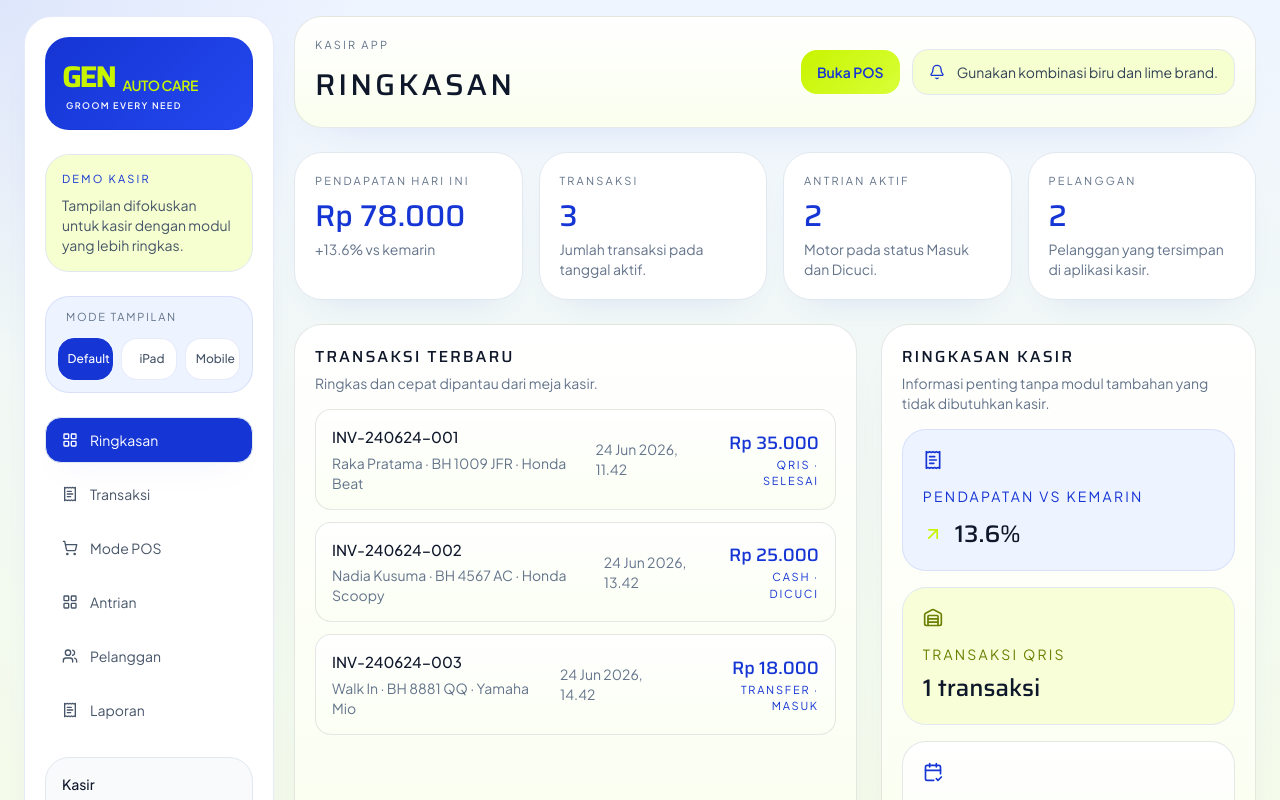
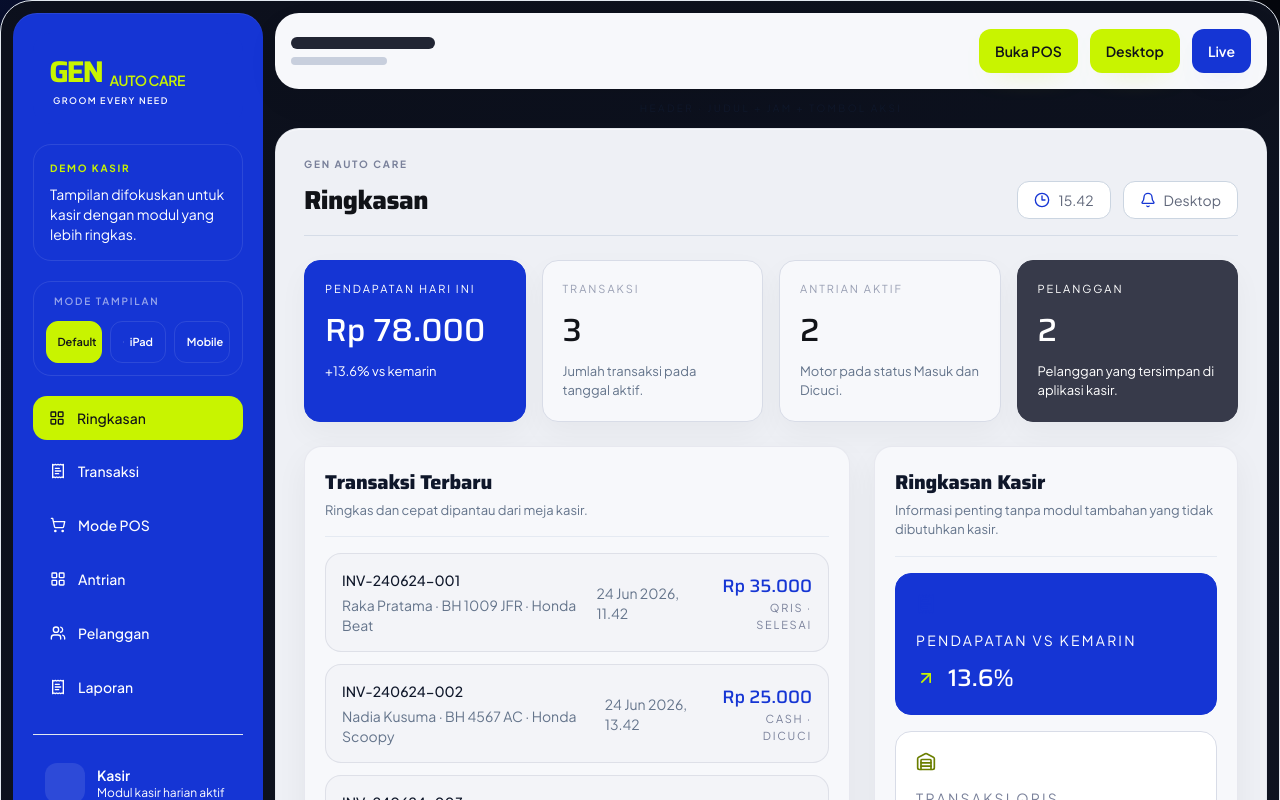
Before and after one commit to triosptr/app-genautocare, a React (Vite) app: page / in a window 1280 px wide. Both pictures are taken after a click on the button 902 px from the left and 277 px from the top of the page. Shown: the top 800 px of the page. Built offline with nearby package versions, Linux system fonts and the light colour scheme.

Commit message:
Adapt UI to blueprint layout

```diff
--- a/src/components/layout/AppShell.tsx
+++ b/src/components/layout/AppShell.tsx
@@ -1,5 +1,6 @@
 import {
   Bell,
+  Clock3,
   MonitorSmartphone,
   TabletSmartphone,
   LayoutGrid,
@@ -52,26 +53,28 @@ export function AppShell({ mode, role, deviceMode, onChangeDeviceMode, onSignOut
         : 'max-w-[1480px] lg:grid-cols-[250px_minmax(0,1fr)]';
   const asideClass = deviceMode === 'mobile' ? 'p-4' : 'p-5';
   const navClass = deviceMode === 'mobile' ? 'grid grid-cols-2 gap-2' : 'space-y-2';
+  const previewLabel = deviceMode === 'mobile' ? 'Mobile' : deviceMode === 'ipad' ? 'iPad' : 'Desktop';
+  const nowLabel = new Date().toLocaleTimeString('id-ID', { hour: '2-digit', minute: '2-digit' });
 
   return (
-    <div className="min-h-screen bg-[radial-gradient(circle_at_top_left,_rgba(21,53,212,0.08),_transparent_20%),radial-gradient(circle_at_bottom_right,_rgba(200,244,0,0.18),_transparent_24%),linear-gradient(180deg,_#eff5ff_0%,_#f7ffdd_100%)] text-slate-900">
-      <div className={cn('mx-auto grid min-h-screen gap-5 px-4 py-4 lg:px-6', shellLayoutClass)}>
-        <aside className={cn('rounded-[28px] border border-[#1535D4]/10 bg-white shadow-[0_18px_42px_-30px_rgba(21,53,212,0.2)]', asideClass)}>
-          <div className="rounded-3xl border border-[#1535D4]/10 bg-[linear-gradient(135deg,_#1535D4_0%,_#2448ef_100%)] px-4 py-4">
+    <div className="min-h-screen bg-[radial-gradient(circle_at_top_left,_rgba(21,53,212,0.16),_transparent_18%),linear-gradient(180deg,_#05070d_0%,_#0b1020_100%)] text-slate-900">
+      <div className={cn('mx-auto grid min-h-screen gap-3 rounded-[32px] border border-white/8 bg-[linear-gradient(135deg,_rgba(12,16,28,0.96)_0%,_rgba(15,20,34,0.98)_100%)] p-3 shadow-[0_24px_80px_-40px_rgba(0,0,0,0.85)]', shellLayoutClass)}>
+        <aside className={cn('rounded-[24px] bg-[#1535D4] text-white shadow-[inset_0_1px_0_rgba(255,255,255,0.08)]', asideClass)}>
+          <div className="rounded-[18px] bg-[#1535D4] px-4 py-4">
             <BrandLogo compact variant="on-dark" />
           </div>
 
-          <div className="mt-6 rounded-3xl border border-[#C8F400]/22 bg-[#f5ffcf] p-4">
-            <p className="text-[11px] uppercase tracking-[0.2em] text-[#1535D4]">{mode === 'hybrid' ? 'Hybrid mode' : 'Demo kasir'}</p>
-            <p className="mt-2 text-sm text-slate-600">
+          <div className="mt-5 rounded-[18px] border border-white/10 bg-white/8 p-4">
+            <p className="brand-eyebrow text-[#C8F400]">{mode === 'hybrid' ? 'Hybrid mode' : 'Demo kasir'}</p>
+            <p className="mt-2 text-sm text-white/78">
               {mode === 'hybrid'
                 ? 'Versi ringan untuk operasional kasir tetap aktif di project yang sama.'
                 : 'Tampilan difokuskan untuk kasir dengan modul yang lebih ringkas.'}
             </p>
           </div>
 
-          <div className="mt-6 rounded-3xl border border-[#1535D4]/10 bg-[#eef4ff] p-3">
-            <p className="px-2 text-[11px] uppercase tracking-[0.16em] text-slate-500">Mode tampilan</p>
+          <div className="mt-5 rounded-[18px] border border-white/10 bg-white/8 p-3">
+            <p className="px-2 text-[10px] font-semibold uppercase tracking-[0.18em] text-white/55">Mode tampilan</p>
             <div className="mt-3 grid grid-cols-3 gap-2">
               {deviceButtons.map((item) => {
                 const Icon = item.icon;
@@ -81,10 +84,10 @@ export function AppShell({ mode, role, deviceMode, onChangeDeviceMode, onSignOut
                     type="button"
                     onClick={() => onChangeDeviceMode(item.mode)}
                     className={cn(
-                      'rounded-2xl border px-3 py-3 text-xs font-medium transition',
+                      'rounded-[12px] border px-3 py-3 text-[11px] font-semibold transition',
                       deviceMode === item.mode
-                        ? 'border-[#1535D4] bg-[#1535D4] text-white'
-                        : 'border-[#1535D4]/10 bg-white text-slate-600',
+                        ? 'border-[#C8F400] bg-[#C8F400] text-[#111318]'
+                        : 'border-white/10 bg-white/6 text-white/72',
                     )}
                   >
                     <span className="flex items-center justify-center gap-1.5">
@@ -97,7 +100,7 @@ export function AppShell({ mode, role, deviceMode, onChangeDeviceMode, onSignOut
             </div>
           </div>
 
-          <nav className={cn('mt-6', navClass)}>
+          <nav className={cn('mt-5', navClass)}>
             {links.map((link) => {
               const Icon = iconMap[link.to as keyof typeof iconMap] ?? LayoutGrid;
               return (
@@ -106,10 +109,10 @@ export function AppShell({ mode, role, deviceMode, onChangeDeviceMode, onSignOut
                   to={link.to}
                   className={({ isActive }) =>
                     cn(
-                      'flex items-center gap-3 rounded-2xl px-4 py-3 text-sm transition hover:bg-[#f5f8ff]',
+                      'flex items-center gap-3 rounded-[14px] px-4 py-3 text-sm font-medium transition hover:bg-white/8',
                       isActive
-                        ? 'border border-[#1535D4]/12 bg-[#1535D4] text-white shadow-[0_14px_30px_-22px_rgba(21,53,212,0.55)]'
-                        : 'border border-transparent text-slate-600',
+                        ? 'bg-[#C8F400] text-[#111318]'
+                        : 'border border-transparent text-white/86',
                     )
                   }
                 >
@@ -120,16 +123,21 @@ export function AppShell({ mode, role, deviceMode, onChangeDeviceMode, onSignOut
             })}
           </nav>
 
-          <div className="mt-6 rounded-3xl border border-slate-200 bg-[#f8fafc] p-4 text-sm text-slate-600">
-            <p className="font-medium text-slate-900">{getRoleLabel(role)}</p>
-            <p className="mt-1 text-slate-500">Modul difokuskan untuk transaksi kasir harian.</p>
+          <div className="mt-6 border-t border-white/12 pt-4">
+            <div className="flex items-center gap-3 rounded-[16px] bg-white/8 p-3 text-sm text-white/82">
+              <div className="h-10 w-10 rounded-[12px] bg-white/10" />
+              <div>
+                <p className="font-semibold text-white">{getRoleLabel(role)}</p>
+                <p className="text-xs text-white/58">Modul kasir harian aktif</p>
+              </div>
+            </div>
           </div>
 
           {onSignOut && (
             <button
               type="button"
               onClick={onSignOut}
-              className="brand-secondary-btn mt-4 flex w-full items-center justify-center gap-2 rounded-2xl px-4 py-3 text-sm"
+              className="mt-4 flex w-full items-center justify-center gap-2 rounded-[14px] border border-white/10 bg-white/8 px-4 py-3 text-sm font-medium text-white transition hover:bg-white/12"
             >
               <LogOut className="h-4 w-4" />
               Sign out
@@ -137,30 +145,50 @@ export function AppShell({ mode, role, deviceMode, onChangeDeviceMode, onSignOut
           )}
         </aside>
 
-        <div className="space-y-6">
-          <header className="brand-panel rounded-[28px] p-5">
+        <div className="space-y-3">
+          <header className="rounded-[24px] bg-[#f7f8fb] p-4 shadow-[0_12px_32px_rgba(0,0,0,0.05)]">
             <div className="flex flex-col gap-4 lg:flex-row lg:items-center lg:justify-between">
               <div>
-                <p className="text-[11px] uppercase tracking-[0.2em] text-slate-500">Kasir App</p>
-                <h1 className="mt-2 font-display text-[30px] uppercase tracking-[0.1em] text-slate-900">{pageName}</h1>
+                <div className="h-3 w-36 rounded-full bg-[#212533]" />
+                <div className="mt-2 h-2 w-24 rounded-full bg-[#c8cfdd]" />
               </div>
               <div className="flex flex-wrap items-center gap-3">
                 <button
                   type="button"
                   onClick={() => navigate('/pos')}
-                  className="brand-primary-btn rounded-2xl px-4 py-3 text-sm font-semibold"
+                  className="brand-primary-btn rounded-[12px] px-4 py-3 text-sm font-semibold"
                 >
                   Buka POS
                 </button>
-                <div className="flex items-center gap-3 rounded-2xl border border-[#C8F400]/22 bg-[#f5ffcf] px-4 py-3 text-sm text-slate-700">
-                  <Bell className="h-4 w-4 text-[#1535D4]" />
-                  <span>{deviceMode === 'mobile' ? 'Preview mobile aktif.' : deviceMode === 'ipad' ? 'Preview iPad aktif.' : 'Gunakan kombinasi biru dan lime brand.'}</span>
-                </div>
+                <div className="brand-primary-btn rounded-[12px] px-4 py-3 text-sm font-semibold text-[#111318]">{previewLabel}</div>
+                <div className="brand-blue-btn rounded-[12px] px-4 py-3 text-sm font-semibold">Live</div>
               </div>
             </div>
           </header>
 
-          <main>{children}</main>
+          <div className="px-1 text-center text-[10px] uppercase tracking-[0.24em] text-white/24">
+            Header · judul + jam + tombol aksi
+          </div>
+
+          <main className="brand-canvas rounded-[24px] p-4 md:p-7">
+            <div className="mb-5 flex flex-col gap-3 border-b border-slate-300/70 pb-4 lg:flex-row lg:items-end lg:justify-between">
+              <div>
+                <p className="brand-eyebrow text-[#79809a]">GEN Auto Care</p>
+                <h1 className="mt-2 brand-title text-[26px] text-[#111318]">{pageName}</h1>
+              </div>
+              <div className="flex flex-wrap items-center gap-3 text-sm text-[#60677a]">
+                <div className="inline-flex items-center gap-2 rounded-[12px] border border-slate-300 bg-white px-4 py-2">
+                  <Clock3 className="h-4 w-4 text-[#1535D4]" />
+                  <span>{nowLabel}</span>
+                </div>
+                <div className="inline-flex items-center gap-2 rounded-[12px] border border-slate-300 bg-white px-4 py-2">
+                  <Bell className="h-4 w-4 text-[#1535D4]" />
+                  <span>{previewLabel}</span>
+                </div>
+              </div>
+            </div>
+            {children}
+          </main>
         </div>
       </div>
     </div>
--- a/src/components/ui/Panel.tsx
+++ b/src/components/ui/Panel.tsx
@@ -11,12 +11,12 @@ interface PanelProps {
 
 export function Panel({ title, subtitle, actions, className, children }: PanelProps) {
   return (
-    <section className={cn('brand-panel rounded-[28px] p-5', className)}>
+    <section className={cn('brand-panel rounded-[18px] p-4 md:p-5', className)}>
       {(title || actions) && (
-        <header className="mb-4 flex items-start justify-between gap-4">
+        <header className="mb-4 flex items-start justify-between gap-4 border-b border-slate-200/80 pb-4">
           <div>
-            {title && <h2 className="font-display text-base uppercase tracking-[0.12em] text-slate-900">{title}</h2>}
-            {subtitle && <p className="mt-1 text-sm text-slate-500">{subtitle}</p>}
+            {title && <h2 className="font-display text-[20px] font-extrabold tracking-[-0.01em] text-slate-900">{title}</h2>}
+            {subtitle && <p className="mt-1 text-[13px] text-slate-500">{subtitle}</p>}
           </div>
           {actions}
         </header>
--- a/src/components/ui/StatCard.tsx
+++ b/src/components/ui/StatCard.tsx
@@ -1,11 +1,25 @@
 import type { DashboardMetric } from '@/types/app';
 
-export function StatCard({ label, value, hint }: DashboardMetric) {
+interface StatCardProps extends DashboardMetric {
+  accent?: 'blue' | 'neutral' | 'dark';
+}
+
+export function StatCard({ label, value, hint, accent = 'neutral' }: StatCardProps) {
+  const cardClass =
+    accent === 'blue'
+      ? 'border-[#1535D4] bg-[#1535D4] text-white'
+      : accent === 'dark'
+        ? 'border-[#373A4A] bg-[#373A4A] text-white'
+        : 'border-[#d8dce7] bg-[#f7f8fb] text-slate-900';
+  const labelClass = accent === 'neutral' ? 'text-[#9aa0b4]' : 'text-white/74';
+  const valueClass = accent === 'neutral' ? 'text-[#111318]' : 'text-white';
+  const hintClass = accent === 'neutral' ? 'text-slate-500' : 'text-white/72';
+
   return (
-    <article className="rounded-[28px] border border-slate-200 bg-white p-5 shadow-[0_16px_38px_-28px_rgba(21,53,212,0.22)]">
-      <p className="text-[11px] uppercase tracking-[0.2em] text-slate-500">{label}</p>
-      <p className="mt-3 font-display text-[30px] leading-none text-[#1535D4]">{value}</p>
-      <p className="mt-2 text-sm text-slate-500">{hint}</p>
+    <article className={`rounded-[16px] border p-5 shadow-[0_12px_30px_rgba(0,0,0,0.04)] ${cardClass}`}>
+      <p className={`text-[11px] uppercase tracking-[0.18em] ${labelClass}`}>{label}</p>
+      <p className={`mt-4 font-display text-[32px] leading-none ${valueClass}`}>{value}</p>
+      <p className={`mt-4 text-[13px] ${hintClass}`}>{hint}</p>
     </article>
   );
 }
--- a/src/index.css
+++ b/src/index.css
@@ -5,19 +5,22 @@
 @tailwind utilities;
 
 :root {
-  color-scheme: light;
+  color-scheme: dark;
   font-family: 'Plus Jakarta Sans', sans-serif;
   line-height: 1.5;
   font-weight: 400;
   --brand-blue: #1535d4;
   --brand-lime: #c8f400;
   --brand-white: #f9f9ff;
-  --brand-muted: #373a4a;
-  --brand-bg: #f7f8fb;
-  --brand-bg-soft: #eef2f8;
-  --brand-border: rgba(55, 58, 74, 0.12);
-  --brand-text: #1f2937;
-  --brand-text-soft: #5b6472;
+  --brand-ink: #111318;
+  --brand-slate: #373a4a;
+  --brand-cloud: #eef0f5;
+  --brand-muted: #9aa0b4;
+  --brand-bg: #060912;
+  --brand-bg-soft: #0d1220;
+  --brand-border: rgba(154, 160, 180, 0.18);
+  --brand-text: #111318;
+  --brand-text-soft: #60677a;
   font-synthesis: none;
   text-rendering: optimizeLegibility;
   -webkit-font-smoothing: antialiased;
@@ -37,11 +40,11 @@
     margin: 0;
     min-height: 100vh;
     background:
-      radial-gradient(circle at top left, rgba(21, 53, 212, 0.1), transparent 24%),
-      radial-gradient(circle at bottom right, rgba(200, 244, 0, 0.2), transparent 26%),
-      linear-gradient(180deg, #eff5ff 0%, #f7ffdd 100%);
+      radial-gradient(circle at top left, rgba(21, 53, 212, 0.18), transparent 22%),
+      radial-gradient(circle at bottom right, rgba(200, 244, 0, 0.08), transparent 24%),
+      linear-gradient(180deg, #05070d 0%, #0b1020 100%);
     color: var(--brand-text);
-    font-size: 15px;
+    font-size: 14px;
   }
 
   button,
@@ -65,33 +68,44 @@
 
 .brand-panel {
   border: 1px solid var(--brand-border);
-  background: linear-gradient(180deg, rgba(255, 255, 255, 0.96) 0%, rgba(250, 255, 238, 0.96) 100%);
-  box-shadow: 0 20px 48px -34px rgba(21, 53, 212, 0.2);
+  background: #f7f8fb;
+  box-shadow: 0 12px 32px rgba(0, 0, 0, 0.05);
 }
 
 .brand-soft-card {
   border: 1px solid var(--brand-border);
-  background: linear-gradient(180deg, #ffffff 0%, #fbfff3 100%);
+  background: #ffffff;
+}
+
+.brand-outline-card {
+  border: 1px solid rgba(154, 160, 180, 0.24);
+  background: #f3f4f8;
+}
+
+.brand-canvas {
+  border: 1px solid rgba(154, 160, 180, 0.12);
+  background: var(--brand-cloud);
+  box-shadow: inset 0 1px 0 rgba(255, 255, 255, 0.5);
 }
 
 .brand-input {
-  border: 1px solid rgba(55, 58, 74, 0.16);
-  background: #ffffff;
+  border: 1px solid rgba(154, 160, 180, 0.28);
+  background: #f7f8fb;
   color: var(--brand-text);
   transition: border-color 0.2s ease, box-shadow 0.2s ease, background 0.2s ease;
 }
 
 .brand-input:focus {
-  border-color: rgba(21, 53, 212, 0.3);
-  box-shadow: 0 0 0 3px rgba(21, 53, 212, 0.08);
+  border-color: rgba(21, 53, 212, 0.55);
+  box-shadow: 0 0 0 3px rgba(21, 53, 212, 0.12);
   outline: none;
 }
 
 .brand-primary-btn {
-  background: linear-gradient(135deg, var(--brand-lime) 0%, #d8ff38 100%);
-  color: var(--brand-blue);
+  background: var(--brand-lime);
+  color: var(--brand-ink);
   transition: transform 0.18s ease, box-shadow 0.18s ease, filter 0.18s ease;
-  box-shadow: 0 18px 36px -22px rgba(200, 244, 0, 0.58);
+  box-shadow: 0 12px 28px -18px rgba(200, 244, 0, 0.55);
 }
 
 .brand-primary-btn:hover {
@@ -100,15 +114,46 @@
 }
 
 .brand-secondary-btn {
-  border: 1px solid rgba(55, 58, 74, 0.14);
-  background: linear-gradient(180deg, #ffffff 0%, #eef4ff 100%);
+  border: 1px solid rgba(154, 160, 180, 0.28);
+  background: #ffffff;
   color: var(--brand-text);
   transition: background 0.2s ease, border-color 0.2s ease;
 }
 
 .brand-secondary-btn:hover {
-  background: #f8fafc;
-  border-color: rgba(21, 53, 212, 0.16);
+  background: #f7f8fb;
+  border-color: rgba(21, 53, 212, 0.3);
+}
+
+.brand-blue-btn {
+  background: var(--brand-blue);
+  color: #ffffff;
+  box-shadow: 0 14px 30px -20px rgba(21, 53, 212, 0.55);
+}
+
+.brand-blue-btn:hover {
+  filter: brightness(1.04);
+}
+
+.brand-badge {
+  border-radius: 10px;
+  padding: 6px 10px;
+  font-size: 11px;
+  font-weight: 700;
+  line-height: 1;
+}
+
+.brand-eyebrow {
+  font-size: 10px;
+  font-weight: 700;
+  letter-spacing: 0.18em;
+  text-transform: uppercase;
+}
+
+.brand-title {
+  font-family: 'Saira', sans-serif;
+  font-weight: 800;
+  letter-spacing: -0.02em;
 }
 
 ::-webkit-scrollbar {
--- a/src/pages/DashboardPage.tsx
+++ b/src/pages/DashboardPage.tsx
@@ -40,10 +40,11 @@ export default function DashboardPage() {
           label="Pendapatan Hari Ini"
           value={formatCurrency(todayRevenue)}
           hint={`${delta >= 0 ? '+' : ''}${delta.toFixed(1)}% vs kemarin`}
+          accent="blue"
         />
-        <StatCard label="Transaksi" value={String(transactions.length)} hint="Jumlah transaksi pada tanggal aktif." />
-        <StatCard label="Antrian Aktif" value={String(queueActive)} hint="Motor pada status Masuk dan Dicuci." />
-        <StatCard label="Pelanggan" value={String(activeCustomers)} hint="Pelanggan yang tersimpan di aplikasi kasir." />
+        <StatCard label="Transaksi" value={String(transactions.length)} hint="Jumlah transaksi pada tanggal aktif." accent="neutral" />
+        <StatCard label="Antrian Aktif" value={String(queueActive)} hint="Motor pada status Masuk dan Dicuci." accent="neutral" />
+        <StatCard label="Pelanggan" value={String(activeCustomers)} hint="Pelanggan yang tersimpan di aplikasi kasir." accent="dark" />
       </section>
 
       <section className={`grid gap-6 ${deviceMode === 'mobile' ? 'grid-cols-1' : deviceMode === 'ipad' ? 'lg:grid-cols-1' : 'xl:grid-cols-[1.2fr_0.8fr]'}`}>
@@ -52,7 +53,7 @@ export default function DashboardPage() {
             {transactions.slice(0, 5).map((tx) => {
               const customerName = customers.find((customer) => customer.id === tx.customerId)?.name ?? tx.cust;
               return (
-                <div key={tx.id} className="brand-soft-card flex flex-col gap-4 rounded-2xl p-4 lg:flex-row lg:items-center lg:justify-between">
+                <div key={tx.id} className="brand-outline-card flex flex-col gap-4 rounded-[16px] p-4 lg:flex-row lg:items-center lg:justify-between">
                   <div>
                     <p className="font-medium text-slate-900">{tx.invoiceNo}</p>
                     <p className="mt-1 text-sm text-slate-500">
@@ -63,7 +64,7 @@ export default function DashboardPage() {
                     <div className="text-sm text-slate-500">{formatDateTime(tx.time)}</div>
                     <div className="text-right">
                       <p className="font-display text-lg text-[#1535D4]">{formatCurrency(tx.total)}</p>
-                      <p className="text-[11px] uppercase tracking-[0.16em] text-[#1535D4]">
+                      <p className="text-[11px] uppercase tracking-[0.16em] text-[#79809a]">
                         {tx.pay} · {tx.status}
                       </p>
                     </div>
@@ -76,29 +77,29 @@ export default function DashboardPage() {
 
         <Panel title="Ringkasan Kasir" subtitle="Informasi penting tanpa modul tambahan yang tidak dibutuhkan kasir.">
           <div className="space-y-4">
-            <div className="rounded-3xl border border-[#1535D4]/10 bg-[#eef4ff] p-5">
+            <div className="rounded-[16px] border border-[#1535D4] bg-[#1535D4] p-5 text-white">
               <ReceiptText className="h-5 w-5 text-[#1535D4]" />
-              <p className="mt-4 text-sm uppercase tracking-[0.16em] text-[#1535D4]">Pendapatan vs kemarin</p>
+              <p className="mt-4 text-sm uppercase tracking-[0.16em] text-white/72">Pendapatan vs kemarin</p>
               <div className="mt-3 flex items-center gap-3">
                 {delta >= 0 ? <ArrowUpRight className="h-5 w-5 text-[#C8F400]" /> : <ArrowDownRight className="h-5 w-5 text-[#e0483c]" />}
-                <p className="text-2xl font-display text-slate-900">{delta.toFixed(1)}%</p>
+                <p className="text-2xl font-display text-white">{delta.toFixed(1)}%</p>
               </div>
             </div>
-            <div className="rounded-3xl border border-[#C8F400]/18 bg-[#f8ffd8] p-5">
+            <div className="rounded-[16px] border border-[#d8dce7] bg-white p-5">
               <Warehouse className="h-5 w-5 text-[#6b7f00]" />
-              <p className="mt-4 text-sm uppercase tracking-[0.16em] text-[#6b7f00]">Transaksi QRIS</p>
+              <p className="mt-4 text-sm uppercase tracking-[0.16em] text-[#79809a]">Transaksi QRIS</p>
               <p className="mt-2 text-2xl font-display text-slate-900">{qrisCount} transaksi</p>
             </div>
-            <div className="brand-soft-card rounded-3xl p-5">
+            <div className="rounded-[16px] border border-[#373A4A] bg-[#373A4A] p-5 text-white">
               <CalendarCheck2 className="h-5 w-5 text-[#1535D4]" />
-              <p className="mt-4 text-sm uppercase tracking-[0.16em] text-slate-500">Teknisi hadir</p>
+              <p className="mt-4 text-sm uppercase tracking-[0.16em] text-white/60">Teknisi hadir</p>
               <div className="mt-3 space-y-2">
                 {employees
                   .filter((employee) => employee.role === 'cuci')
                   .map((employee) => (
                   <div key={employee.id} className="flex items-center justify-between text-sm">
-                    <span className="text-slate-600">{employee.name}</span>
-                    <span className="text-slate-900">{employee.present ? `Masuk ${employee.in}` : 'Belum hadir'}</span>
+                    <span className="text-white/84">{employee.name}</span>
+                    <span className="text-white">{employee.present ? `Masuk ${employee.in}` : 'Belum hadir'}</span>
                   </div>
                 ))}
               </div>
@@ -111,7 +112,7 @@ export default function DashboardPage() {
         <Panel title="Teknisi Aktif" subtitle="Petugas cuci yang paling sering dipilih hari ini.">
           <div className="space-y-3">
             {topTechnicians.map(([name, count], index) => (
-              <div key={name} className="brand-soft-card flex items-center justify-between rounded-2xl p-4">
+              <div key={name} className="brand-outline-card flex items-center justify-between rounded-[16px] p-4">
                 <div>
                   <p className="text-[11px] uppercase tracking-[0.16em] text-slate-500">Rank {index + 1}</p>
                   <p className="mt-2 font-medium text-slate-900">{name}</p>
@@ -125,7 +126,7 @@ export default function DashboardPage() {
         <Panel title="Layanan Terlaris" subtitle="Pilihan layanan yang paling sering masuk ke transaksi.">
           <div className="space-y-3">
             {topServices.map(([name, count]) => (
-              <div key={name} className="brand-soft-card flex items-center justify-between rounded-2xl p-4">
+              <div key={name} className="brand-outline-card flex items-center justify-between rounded-[16px] p-4">
                 <span className="text-slate-700">{name}</span>
                 <span className="font-display text-2xl text-[#1535D4]">{count}</span>
               </div>
```
Also changed, not shown: src/components/qc/QCModal.tsx (+16 -16 lines), src/pages/CashierDetailPage.tsx (+18 -18 lines), src/pages/LoginPage.tsx (+16 -16 lines), src/pages/QueuePage.tsx (+19 -4 lines).
